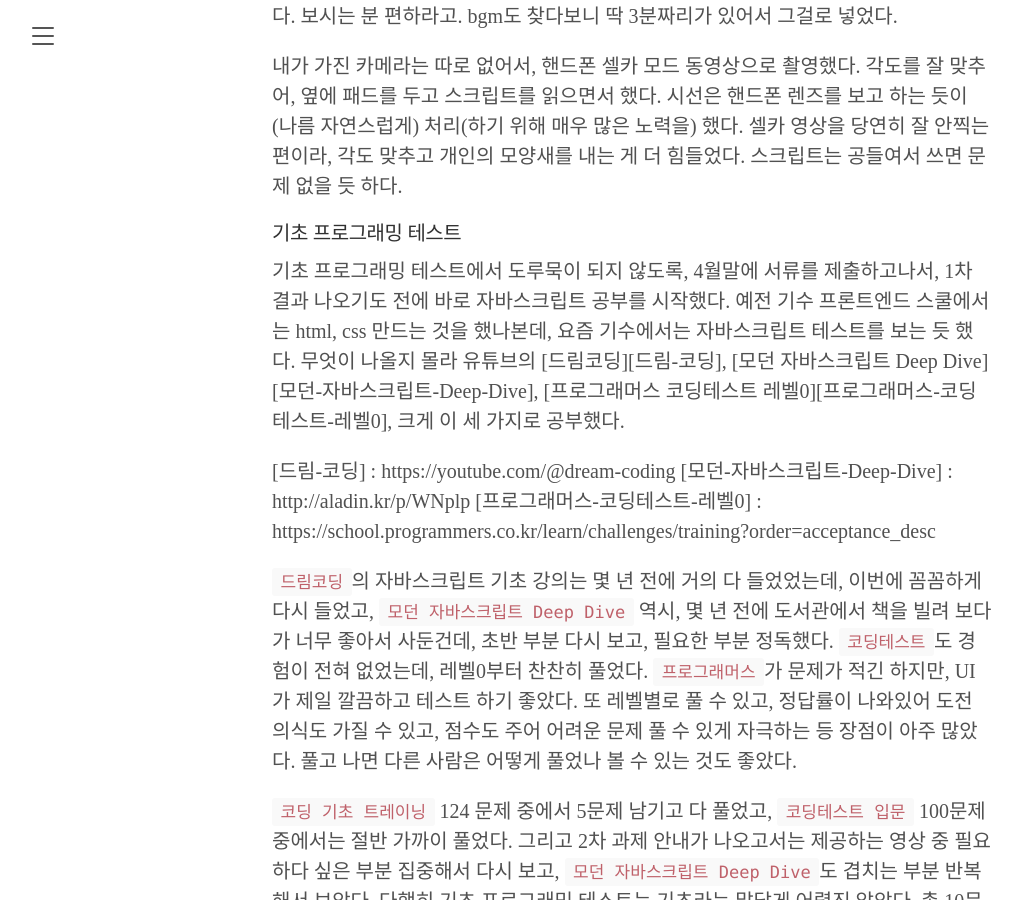
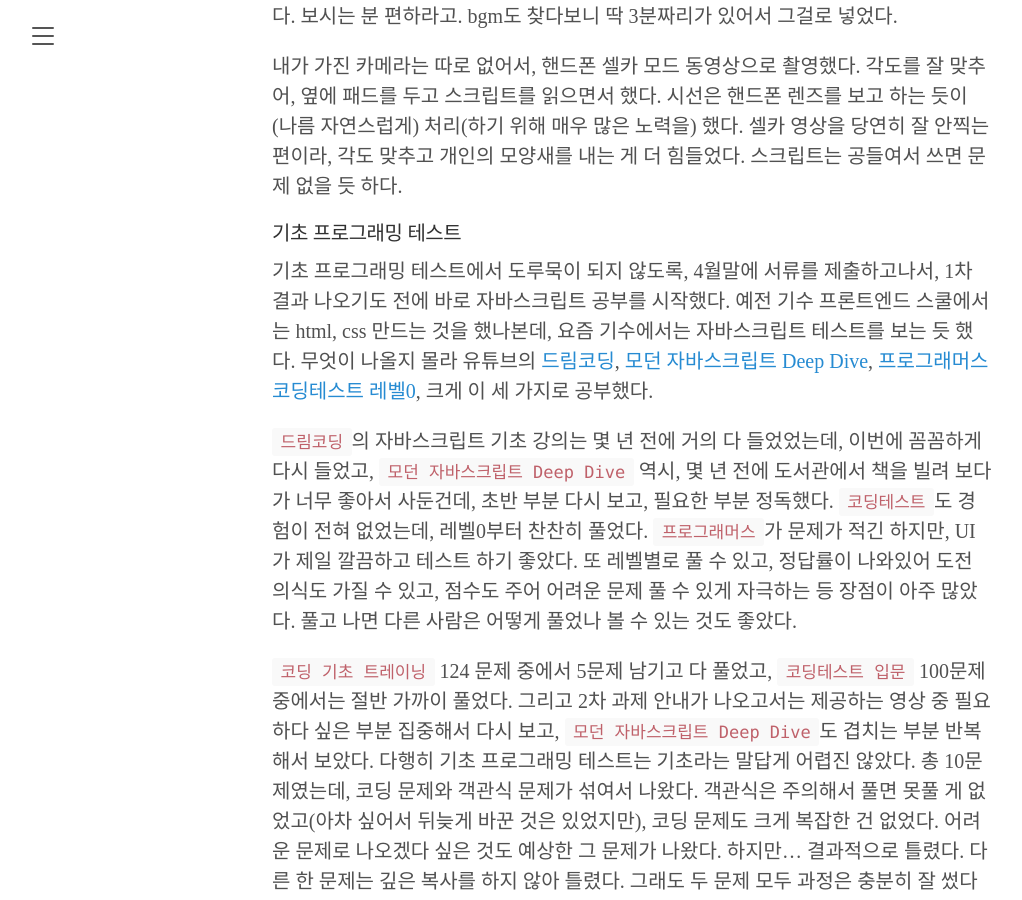
Before and after one commit to rustandbone/dev_blog, a Jekyll site: the page built from _posts/2023-05-25-합격후기.md, in a window 1280 px wide and 900 px high, scrolled down 1550 px. Shown: the whole window, without its empty margins (8-1030 px from the left). Built offline with Jekyll 4.4.1, drawn with Linux system fonts in a browser that asks for light colours; some of the changed lines change nothing that is shown; some of the changed text lies outside the part shown.

Commit message:
포스트 내용 수정2

```diff
--- a/_posts/2023-05-25-합격후기.md
+++ b/_posts/2023-05-25-합격후기.md
@@ -9,12 +9,12 @@
 ### 지원 계기
 
 `테킷 멋쟁이사자처럼 프론드엔드 스쿨 6기`에 합격했다.
-5월 24일부터 교육이 시작해 1주 차를 지나고 있다.
+5월 24일부터 교육이 시작해 1주 차를 _갓_ 지나고 있다.
 
 1차 서류부터, 2차 과제인 영상 과제, 프로그래밍 테스트까지 최종 합류하기까지 품이 꽤 들었다.
 
 프로그래밍 테스트라는 말에 쫄아서 정보를 찾아봤는데, 백엔드 스쿨과 프론트엔드 스쿨의 테스트가 다른 듯 하고, 기수 초반과 후반의 시험 방식이 다른 듯 했다.
-3기 합격 후기까지는 넷상에서 보았는데, 그 이후부터는 본 게 없어서 직접 작성해본다.
+3기 합격 후기까지는 넷상에서 보았는데, 그 이후부터는 거의 본 게 없어서 직접 작성해본다.
 
 나는 2021년 백엔드로 개발 인턴까지 했다가, 취업을 우선으로 2022년부터 2023년 초반까지는 교육 쪽에서 일을 했다.
 그만 둠과 비슷한 시기에, 개발자의 꿈이 다시 슬금슬금 피어났고, 어쩌다보니 코딩 교육 과정에 다시 지원하고 있었다.
@@ -51,9 +51,9 @@
 기초 프로그래밍 테스트에서 도루묵이 되지 않도록, 4월말에 서류를 제출하고나서, 1차 결과 나오기도 전에 바로 자바스크립트 공부를 시작했다.
 예전 기수 프론트엔드 스쿨에서는 html, css 만드는 것을 했나본데, 요즘 기수에서는 자바스크립트 테스트를 보는 듯 했다. 무엇이 나올지 몰라 유튜브의 [드림코딩][드림-코딩], [모던 자바스크립트 Deep Dive][모던-자바스크립트-Deep-Dive], [프로그래머스 코딩테스트 레벨0][프로그래머스-코딩테스트-레벨0], 크게 이 세 가지로 공부했다.
 
-[드림-코딩] : https://youtube.com/@dream-coding
-[모던-자바스크립트-Deep-Dive] : http://aladin.kr/p/WNplp
-[프로그래머스-코딩테스트-레벨0] : https://school.programmers.co.kr/learn/challenges/training?order=acceptance_desc
+[드림-코딩]: https://youtube.com/@dream-coding
+[모던-자바스크립트-Deep-Dive]: http://aladin.kr/p/WNplp
+[프로그래머스-코딩테스트-레벨0]: https://school.programmers.co.kr/learn/challenges/training?order=acceptance_desc
 
 `드림코딩`의 자바스크립트 기초 강의는 몇 년 전에 거의 다 들었었는데, 이번에 꼼꼼하게 다시 들었고,
 `모던 자바스크립트 Deep Dive` 역시, 몇 년 전에 도서관에서 책을 빌려 보다가 너무 좋아서 사둔건데, 초반 부분 다시 보고, 필요한 부분 정독했다.
```
Also changed, not shown: _posts/2023-05-25-첫블로그게시물.md (line endings or trailing spaces).
